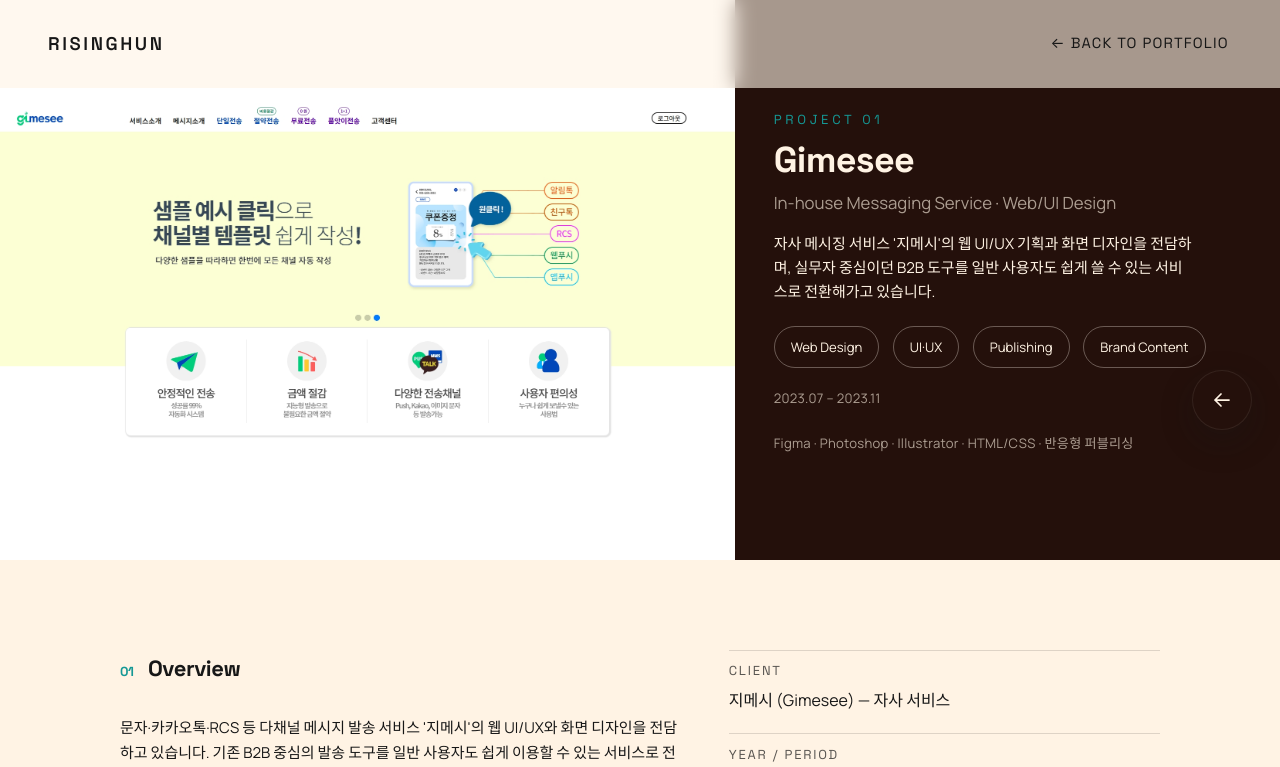
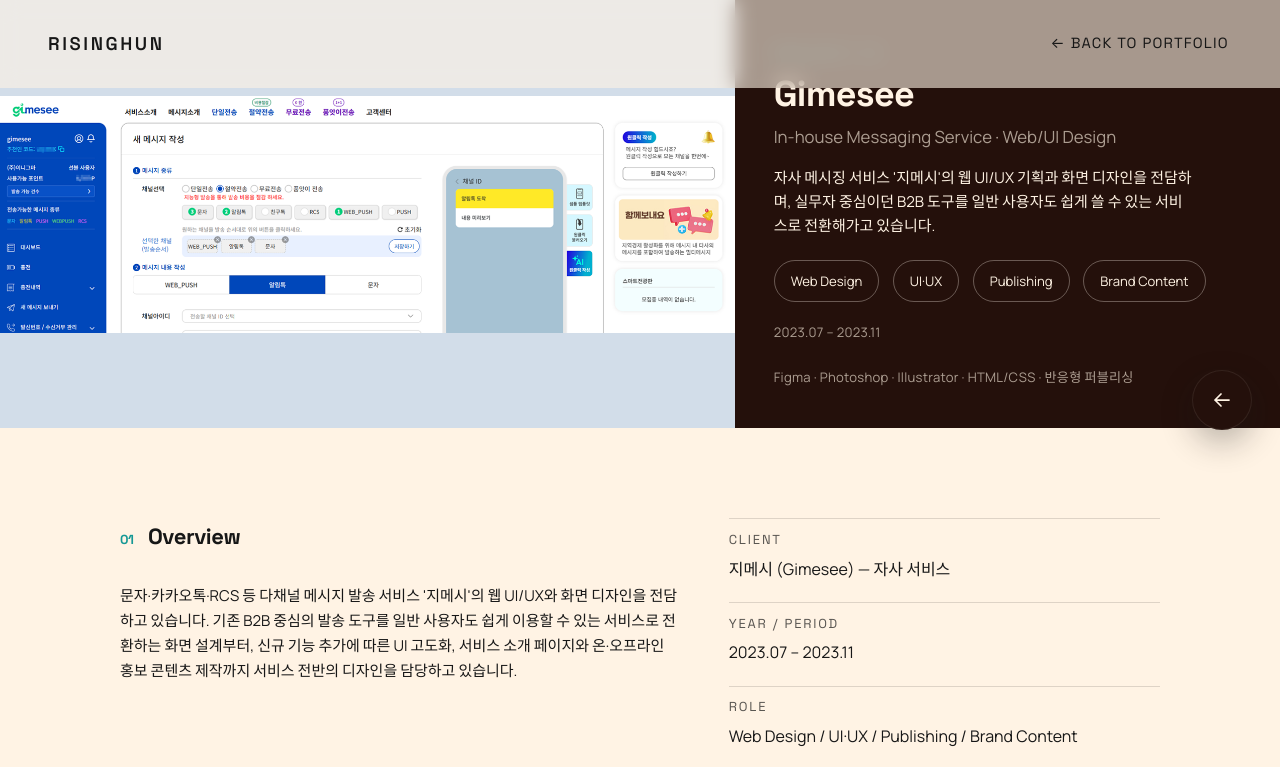
Before and after one commit to risinghun82/risinghun-portfolio, a React (Vite) app: page /#/work/gimesee in a window 1280 px wide. Shown: the top 767 px of the page. Built offline with nearby package versions, Linux system fonts and the light colour scheme; a web font is replaced by a local one.

Commit message:
Update projects.js: Gimesee 상세페이지 Hero 이미지 교체(detailHeroImage/heroBackdrop 추가)

```diff
--- a/src/data/projects.js
+++ b/src/data/projects.js
@@ -56,41 +56,56 @@ export const projects = [
     // detail-page Hero banner, which has its own separate fix below
     // (heroFit/heroBg) and still renders the original heroImage file.
     cardAspect: "auto",
-    // heroFit: "contain" + heroBg — detail-page Hero banner only (reuses the
-    // same mechanism HRD Asset already uses below, see ProjectDetail.css's
-    // .case__hero-image--contain). Same root cause as cardAspect above: this
-    // screenshot is ~2.08:1, much wider than the hero panel's own box, so
-    // object-fit:cover (the default) crops ~35-40% off the image at this
-    // panel's typical aspect — cutting the bottom white advantage-card row
-    // and pushing the "gimesee" logo/phone illustration toward the crop
-    // edges. No --img-pos value fixes this (same issue as the main-page
-    // card): there's no crop window that keeps the top nav, the headline,
-    // the phone illustration AND the full bottom card all in frame at once.
-    // Showing the whole capture via contain instead removes the crop
-    // entirely, matching the actual Gimesee screen. Letterbox color sampled
-    // directly from the image's own top/bottom edge pixels (pure white,
-    // #ffffff), which is where contain will always letterbox here (the
-    // image is wider-aspect than the hero box at every breakpoint, so the
-    // bars land top/bottom, never left/right) — same "match the image's own
-    // edge color" approach as HRD Asset's heroBg below, so there's no visible
-    // seam between the image and the panel.
+    // detailHeroImage — detail-page Hero (/work/gimesee) only, see
+    // ProjectDetail.jsx (`detailHeroImage || heroImage`). Replaces the Hero's
+    // left image with a new screenshot of the actual message-composer
+    // screen (channel picker, WEB_PUSH preview, right-side feature cards) —
+    // a request specific to the detail page. heroImage below is left
+    // completely untouched and still points at the original full
+    // homepage-screenshot file, which keeps driving the main-page card via
+    // cardImage's fallback chain if cardImage were ever removed; this file
+    // is additive, not a replacement, and the original is still shipped.
+    detailHeroImage: "/images/project-03-hero-detail.png",
+    // heroFit: "contain" — this screenshot is 1462×472 (~3.10:1), far wider
+    // than the hero panel's own box, so object-fit: cover (the default)
+    // would crop deep into either side — there's no --img-pos value that
+    // keeps the left sidebar, center composer AND right-side feature cards
+    // all in frame at once, the same kind of mismatch as the previous
+    // image. Showing the whole screenshot via contain removes the crop
+    // entirely instead.
     heroFit: "contain",
-    heroBg: "#ffffff",
-    // heroFullHeight: true — keeps the hero at its normal ~560px height
-    // instead of the shorter "banner" height heroFit:"contain" uses by
-    // default (see ProjectDetail.jsx; HRD Asset below still gets the
-    // shorter height automatically, unaffected by this flag since it
-    // doesn't set it). That shorter height was tuned for HRD Asset's much
-    // more extreme ~3.7:1 banner crop; applying it to this ~2.08:1 full
-    // screenshot made the panel's own text content (which needs more
-    // height than the short banner floor) stretch the image box wider
-    // than it is tall, pushing the letterbox bars to the sides instead of
-    // top/bottom and leaving them lopsided (object-position's horizontal
-    // 19% bias, tuned for the old cover-crop, has no meaning once there's
-    // no crop). At the normal 560px height the box's own aspect ends up
-    // very close to the image's, so the letterbox is a minimal, even strip
-    // top and bottom instead.
-    heroFullHeight: true,
+    // Removed from this project: heroFullHeight (previously true here for
+    // the OLD, ~2.08:1 full-homepage screenshot). This new screenshot is
+    // much more extreme/banner-shaped (~3.10:1) — closer to HRD Asset's
+    // ~3.69:1 detail crop below than to a full-page capture — so the
+    // shorter "banner" 320px hero height that heroFit: "contain" already
+    // uses by default (see ProjectDetail.jsx) is the better fit here: at
+    // that height the box's own aspect (~3.45:1 at this panel's typical
+    // width) ends up close to the image's (~3.10:1), leaving only a small,
+    // even letterbox on the left/right rather than ballooning the Hero to
+    // ~560px tall with a much bigger top/bottom gap the way heroFullHeight
+    // would.
+    // heroBackdrop: true — detail-page Hero only, additive to heroFit:
+    // "contain" (see ProjectDetail.jsx/css's `.case__hero-media--backdrop`).
+    // This screenshot's own edges aren't one flat tone — the left edge is
+    // mostly the sidebar's blue (#0047ba) while the top/right/most-of-
+    // bottom are white — so a single flat heroBg color (the approach used
+    // for the old image, and for HRD Asset below) would clearly mismatch
+    // whichever edge it isn't sampled from and look like a seam, the same
+    // "flat box on a photo" problem that showed up on the main-page NODEN
+    // card and was fixed there with a blurred backdrop (see Works.css).
+    // Reusing that exact technique here instead: a blurred, zoomed-in copy
+    // of this same screenshot fills the box behind the sharp contain image,
+    // so the fill is always the photo's own colors, not a flat swatch —
+    // this is strictly additive and only applies to Gimesee, since every
+    // other heroFit: "contain" project (HRD Asset below) doesn't set this
+    // flag and keeps rendering through its existing flat heroBg exactly as
+    // before.
+    heroBackdrop: true,
+    // heroBg kept as a plain fallback fill behind the blurred backdrop
+    // (e.g. if the backdrop image fails to load) — sampled as this
+    // screenshot's own whole-image average tone.
+    heroBg: "#d2dde9",
     summary:
       "자사 메시징 서비스 '지메시'의 웹 UI/UX 기획과 화면 디자인을 전담하며, 실무자 중심이던 B2B 도구를 일반 사용자도 쉽게 쓸 수 있는 서비스로 전환해가고 있습니다.",
     heroImage: "/images/project-03-hero.jpg",
```
